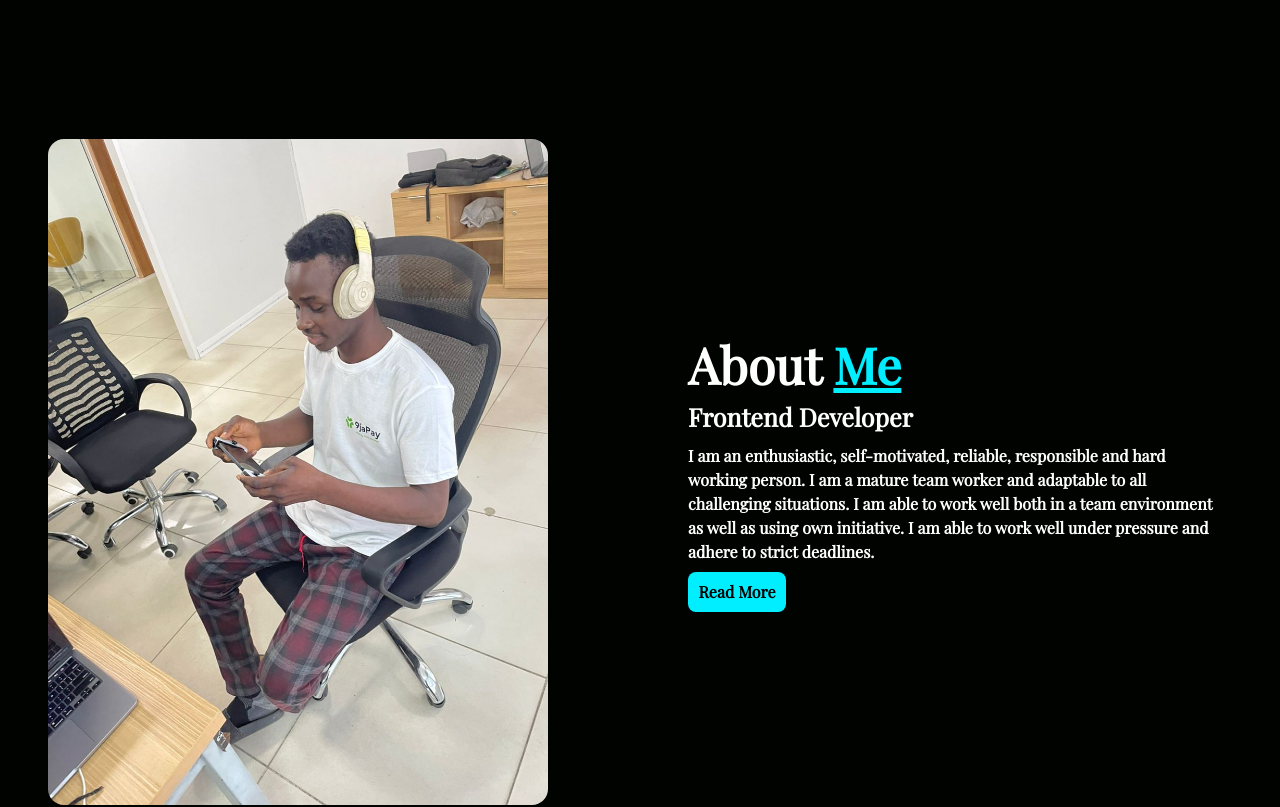
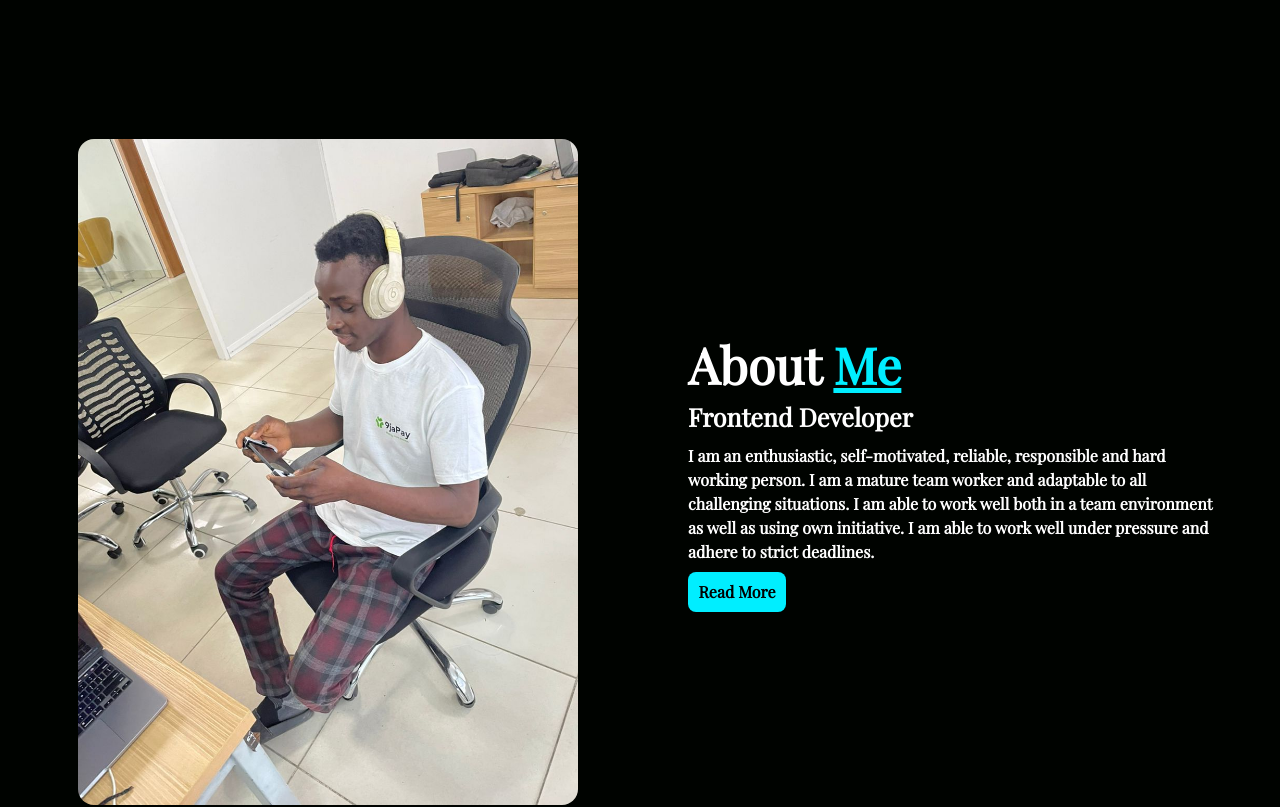
Before and after one commit to kolamat/PORTFOLIO1, a React (Create React App) app: page / in a window 1280 px wide. Shown: the part 800-1607 px from the top of the page. Built offline with nearby package versions, Linux system fonts and the light colour scheme.

Commit message:
On branch main

```diff
--- a/src/components/About.js
+++ b/src/components/About.js
@@ -7,7 +7,7 @@ function about() {
     <div className="mx-auto grid md:grid-cols-2 text-white py-16 px-4">
       <div>
         <img
-          className="w-[500px] ml-8 mr-20 my-4 rounded-2xl"
+          className="w-[500px] mx-auto my-4 rounded-2xl"
           src={kolade1}
           alt="still Kolade"
         />
```
